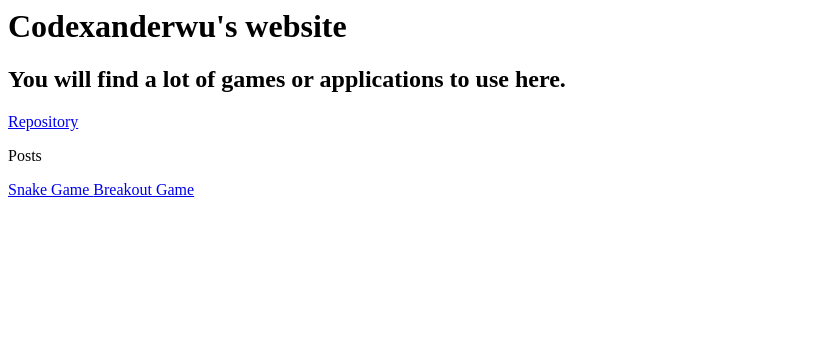
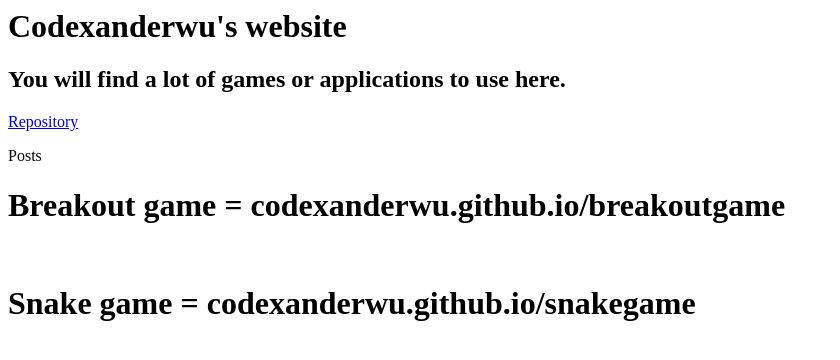
Before and after one commit to codexanderwu/codexanderwu.github.io, a plain HTML site: page index.html in a window 1280 px wide. Shown: the whole page, without its empty margins (0-840 px from the left). Drawn offline with Linux system fonts and the light colour scheme.

Commit message:
Initial commit

```diff
--- a/index.html
+++ b/index.html
@@ -9,6 +9,7 @@
         <h2>You will find a lot of games or applications to use here.</h2>
         <a href="https://github.com/codexanderwu/codexanderwu.github.io" target="_blank">Repository </a>
         <p>Posts</p>
-        <a href="codexanderwu.github.io/snakegame" target="_blank">Snake Game </a>
-        <a href="codexanderwu.github.io/breakoutgame" target="_blank">Breakout Game </a>
+        <h1>Breakout game =  codexanderwu.github.io/breakoutgame</h1>
+        <br>
+        <h1>Snake game =  codexanderwu.github.io/snakegame</h1>
         </body>
```
